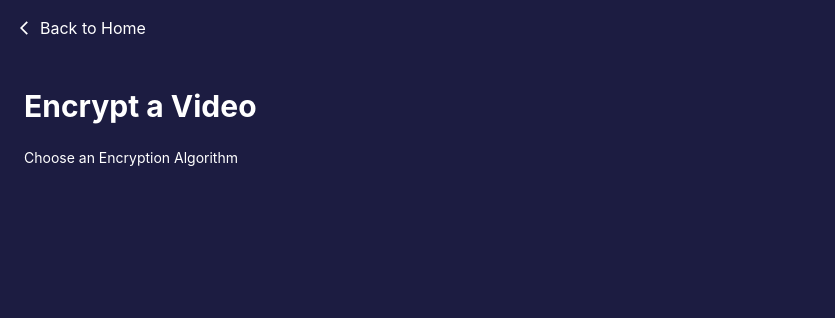
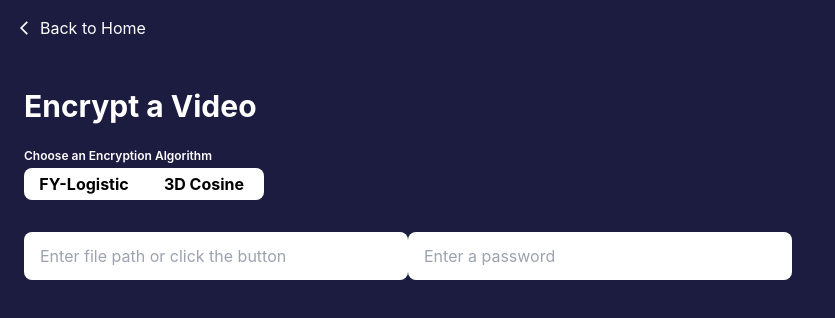
Before and after one commit to renchan16/Medicrypt-App, a React (Create React App) app in the folder medicrypt/: page /encrypt in a window 1280 px wide. Shown: the top 318 px of the page, without its empty margins (0-835 px from the left). Built offline with nearby package versions, Linux system fonts and the light colour scheme.

Commit message:
Updates Regarding the Encrypt Page
- Added AlgoSwitch Component
- Edited Encrypt.js Page
- (TEMPORARY) added pages-css for input placeholder values

```diff
--- a/medicrypt/src/components/switches/AlgoSwitch.js
+++ b/medicrypt/src/components/switches/AlgoSwitch.js
@@ -0,0 +1,10 @@
+import React, { useState } from "react";
+
+export default function AlgoSwitch(){
+    return (
+        <div className="mt-1 w-60 h-8 flex items-center justify-between bg-white rounded-lg">
+            <p className="w-1/2 text-center font-bold">FY-Logistic</p>
+            <p className="w-1/2 text-center font-bold">3D Cosine</p>
+        </div>
+    );
+}
--- a/medicrypt/src/pages-css/pages.css
+++ b/medicrypt/src/pages-css/pages.css
@@ -1,3 +1,3 @@
-.testClass {
-    font-size: 35pt;
+input::placeholder{
+    padding: 1rem;
 }
--- a/medicrypt/src/pages/Encrypt.js
+++ b/medicrypt/src/pages/Encrypt.js
@@ -2,6 +2,7 @@ import React from 'react';
 import { MdArrowBackIosNew } from 'react-icons/md'; // Import the back arrow icon
 import { useNavigate } from 'react-router-dom'; // Import useNavigate for navigation
 import '../pages-css/pages.css';
+import AlgoSwitch from '../components/switches/AlgoSwitch';
 
 function Encrypt() {
   const navigate = useNavigate();
@@ -18,7 +19,10 @@ function Encrypt() {
 
       <div className="mt-16">
         <h1 className="text-3xl font-bold text-white">Encrypt a Video</h1>
-        <h2 className="mt-6 text-sm font-normal text-white">Choose an Encryption Algorithm</h2>
+        <h2 className="mt-6 text-xs font-semibold text-white">Choose an Encryption Algorithm</h2>
+        <AlgoSwitch />
+        <input type='text' placeholder='Enter file path or click the button' className='mt-8 w-96 h-12 rounded-lg'></input>
+        <input type='text' placeholder='Enter a password' className='mt-4 w-96 h-12 rounded-lg'></input>
       </div>
     </div>
   );
```
